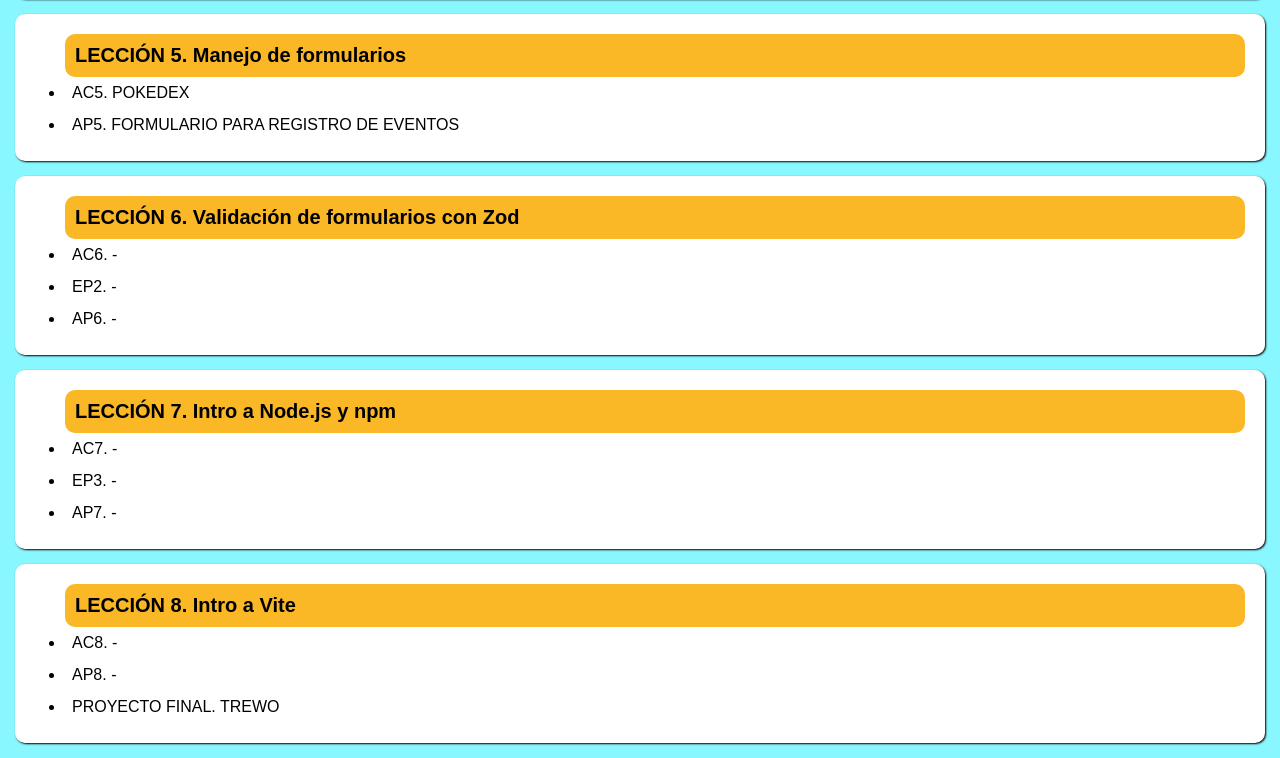
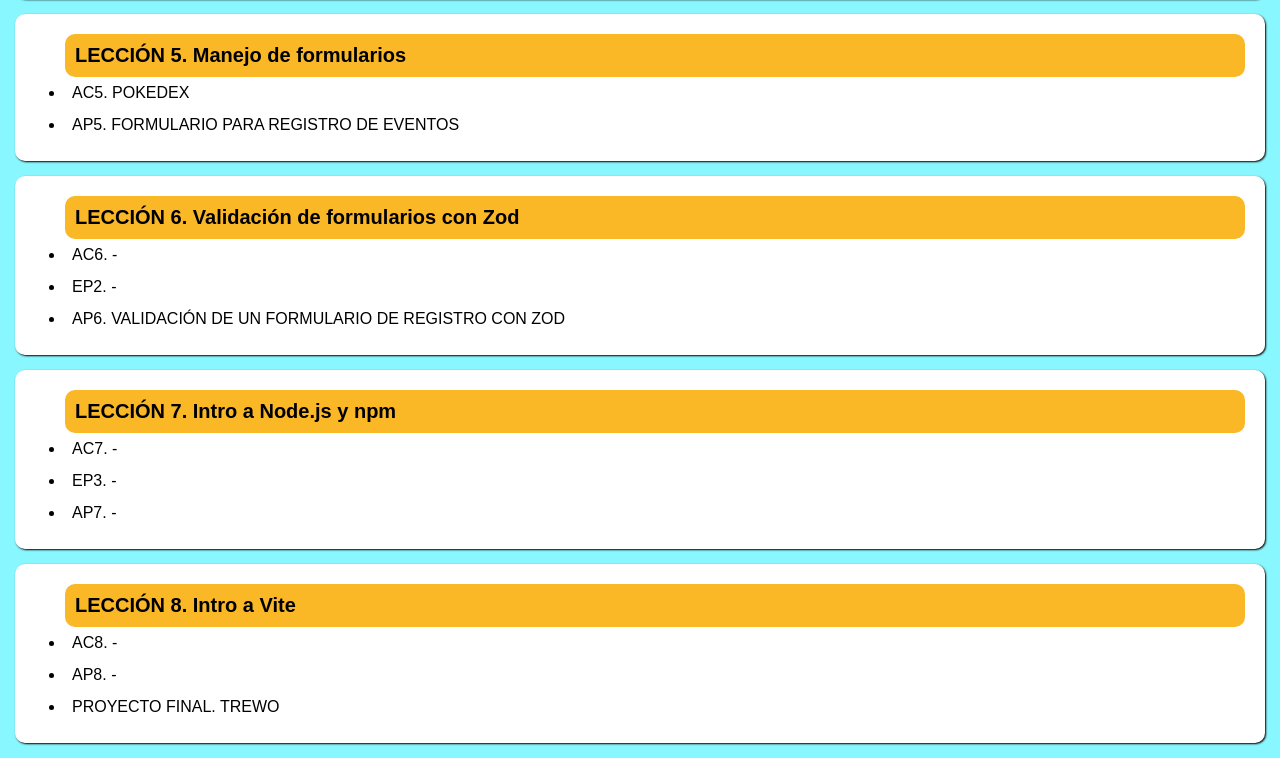
Before and after one commit to Wilberth08-maker/Modulo_3.-Desarrollo-avanzado-en-JavaScript, a plain HTML site: page index.html in a window 1280 px wide. Shown: the part 921-1679 px from the top of the page. Drawn offline with Linux system fonts and the light colour scheme.

Commit message:
Se agrego la actividad de la lección 6 a la página principal index.html

```diff
--- a/index.html
+++ b/index.html
@@ -99,7 +99,7 @@
                 <a href="./LECCIÓN 7/suma.html" target="_blank"> EP2. - </a>
             </li>
             <li>
-                <a href="./LECCIÓN 6/backtracking.html" target="_blank"> AP6. - </a>
+                <a href="./Lección_6/index.html" target="_blank"> AP6. VALIDACIÓN DE UN FORMULARIO DE REGISTRO CON ZOD </a>
             </li>
         </ul>
     </div>
```
Also changed, not shown: Lección_6/index.html (+1 -1 lines).
